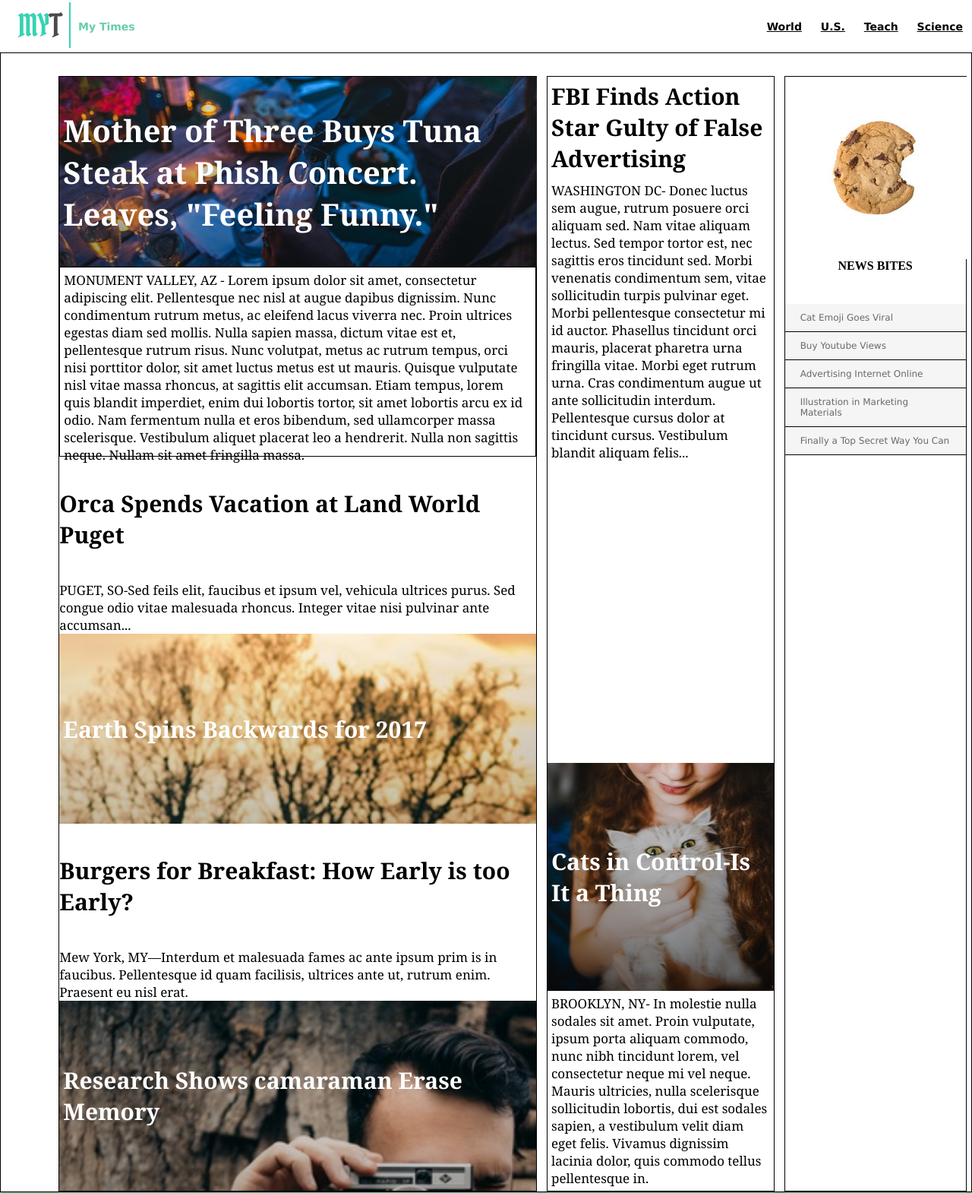
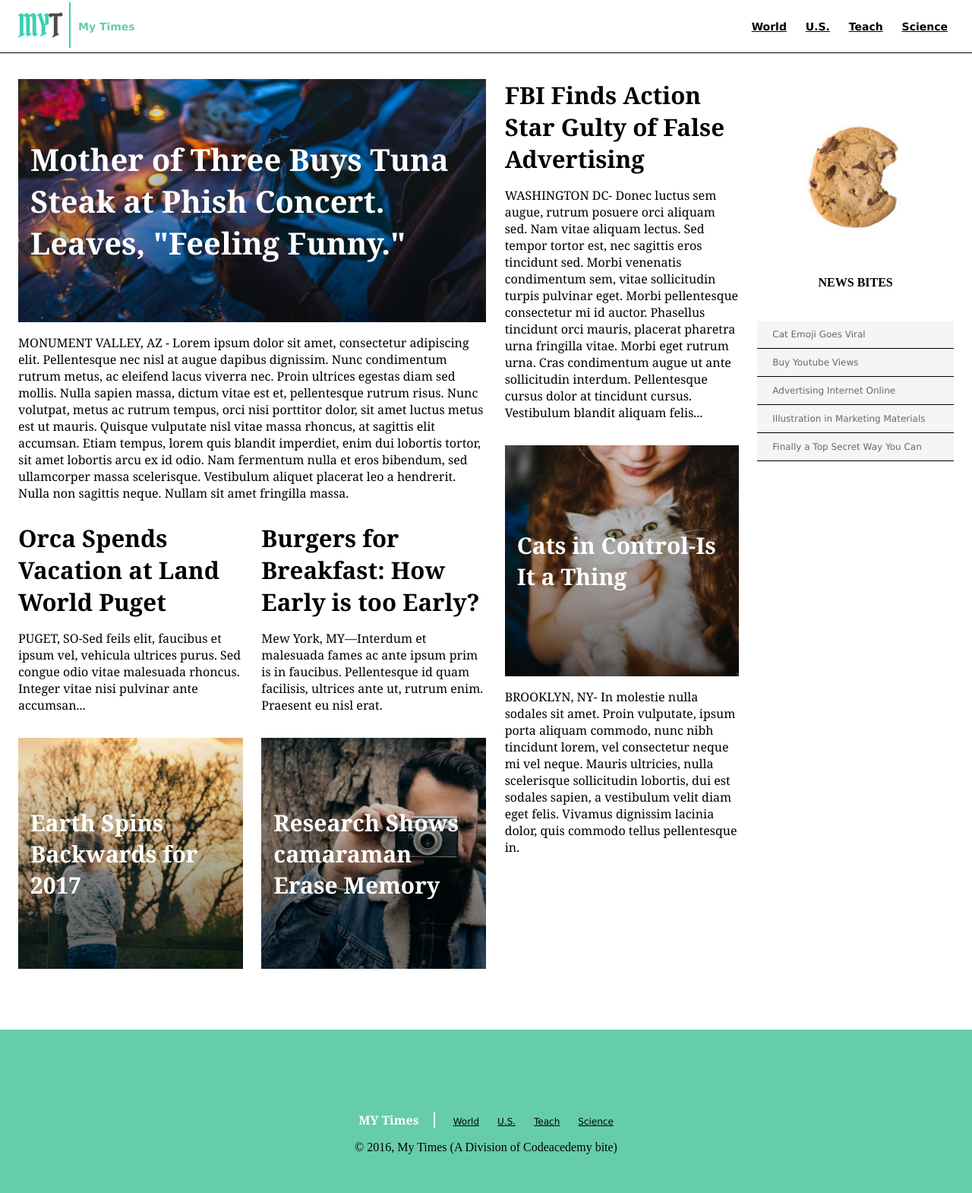
Before and after one commit to Sabzs/MyTimes, a plain HTML site: page index.html in a window 1280 px wide. Shown: the top 1570 px of the page at 76% size. Drawn offline with Linux system fonts and the light colour scheme.

Commit message:
modified entire html syntax and rewrote most of CSS rules

```diff
--- a/index.html
+++ b/index.html
@@ -5,9 +5,10 @@
     <title>My Times</title>
     <link rel="stylesheet" href="resources/css/styles.css" type="text/css">
   </head>
+
   <body>
 
-      <div class="header">
+    <header class="header">
       <div class="header-logo">
         <div class="logo">
          <img src="./resources/images/myt-logo.jpg" alt="logo">
@@ -15,22 +16,23 @@
       <div class="mytimes">My Times</div>
         </div>
         <div class="navigation">
-          <ul>
-            <li><a href="#">World</a></li>
-            <li><a href="#"><span>U.S.</a></li>
-            <li><a href="#">Teach</a></li>
-            <li><a href="#">Science</a></li>
-          </ul>
+          <div class="nav">
+            <span><a href="#">World</a></span>
+            <span><a href="#">U.S.</a></span>
+            <span><a href="#">Teach</a></span>
+            <span><a href="#">Science</a></span>
           </div>
         </div>
+      </header>
 
       <div class="container">
 
         <div class="column-large">
+          <div class="main-story">
             <div class="story-main">
               <p>Mother of Three Buys Tuna Steak at Phish Concert. Leaves, "Feeling Funny."</p>
             </div>
-          <div class="monument">
+            <div class="story">
               <p>MONUMENT VALLEY, AZ - Lorem ipsum dolor sit amet, consectetur adipiscing elit.
                 Pellentesque nec nisl at augue dapibus dignissim. Nunc condimentum rutrum metus,
                 ac eleifend lacus viverra nec. Proin ultrices egestas diam sed mollis. Nulla sapien massa,
@@ -41,41 +43,44 @@
                 Vestibulum aliquet placerat leo a hendrerit. Nulla non sagittis neque. Nullam sit amet fringilla massa.
               </p>
             </div>
-
-          <span class="left">
-            <span class="orca">
-              <p>Orca Spends Vacation at Land World Puget</p>
-            </span>
-            <span class="puget">
+          </div>
+          <div class="other-story">
+            <div class="other-story-left">
+              <div class="other-story-header">
+                <h2>Orca Spends Vacation at Land World Puget</h2>
+              </div>
+              <div class="story">
                 <p>PUGET, SO-Sed feils elit, faucibus et ipsum vel, vehicula ultrices purus.
                   Sed congue odio vitae malesuada rhoncus. Integer vitae nisi pulvinar ante accumsan...
                 </p>
-            </span>
-            <span class="fall">
+              </div>
+              <div class="earth-spins">
                 <p>Earth Spins Backwards for 2017</p>
-            </span>
-          </span>
-          <span class="right">
-            <span class="burgers">
-              <p>Burgers for Breakfast: How Early is too Early?</p>
-            </span>
-            <span class="mewyork">
+              </div>
+            </div>
+
+            <div class="other-story-right">
+              <div class="other-story-header">
+                <h2>Burgers for Breakfast: How Early is too Early?</h2>
+              </div>
+              <div class="story">
                 <p>Mew York, MY—Interdum et malesuada fames ac ante ipsum prim is in faucibus.
                   Pellentesque id quam facilisis, ultrices ante ut, rutrum enim. Praesent eu nisl erat.
                 </p>
-            </span>
-              <span class="camaraman">
+              </div>
+                <div class="camaraman">
                   <p>Research Shows camaraman Erase Memory</p>
-              </span>
-            </span>
+                </div>
+              </div>
+          </div>
         </div>
 
         <div class="column-medium">
             <div class="actionstar">
               <div class="fbi">
-                <p>FBI Finds Action Star Gulty of False Advertising</p>
+                <h2>FBI Finds Action Star Gulty of False Advertising</h2>
               </div>
-              <div class="washington">
+              <div class="story">
                 <p>WASHINGTON DC- Donec luctus sem augue, rutrum posuere orci aliquam sed.
                   Nam vitae aliquam lectus. Sed tempor tortor est, nec sagittis eros tincidunt sed.
                   Morbi venenatis condimentum sem, vitae sollicitudin turpis pulvinar eget.
@@ -84,11 +89,11 @@
                   Pellentesque cursus dolor at tincidunt cursus. Vestibulum blandit aliquam felis...</p>
               </div>
             </div>
-            <div class="controls">
+            <div class="cat-controls">
               <div class="cats">
                 <p>Cats in Control-Is It a Thing</p>
               </div>
-              <div class="brooklyn">
+              <div class="story">
                 <p>BROOKLYN, NY- In molestie nulla sodales sit amet. Proin vulputate, ipsum porta aliquam commodo,
                   nunc nibh tincidunt lorem, vel consectetur neque mi vel neque. Mauris ultricies, nulla scelerisque sollicitudin lobortis,
                   dui est sodales sapien, a vestibulum velit diam eget felis. Vivamus dignissim lacinia dolor, quis commodo tellus pellentesque in.</p>
@@ -103,7 +108,7 @@
           <div class="news-bites">
             <h3>NEWS BITES</h3>
           </div>
-          <div class="nav-tables">
+          <div class="cookie-tables">
             <ul>
               <li>Cat Emoji Goes Viral</li>
               <li>Buy Youtube Views</li>
@@ -115,20 +120,18 @@
         </div>
       </div>
 
-      <footer>
-        <div class="times">
+      <div class="footer">
+        <nav>
+          <div class="mytimes-title">
             MY Times
           </div>
-        <nav>
-          <ul>
-            <li><a href="#"><span>World</a></li>
-            <li><a href="#"><span>U.S.</a></li>
-            <li><a href="#">Teach</a></li>
-            <li><a href="#">Science</a></li>
-          </ul>
+          <span><a href="#">World</a></span>
+          <span><a href="#">U.S.</a></span>
+          <span><a href="#">Teach</a></span>
+          <span><a href="#">Science</a></span>
         </nav>
-        <span>&copy; 2016, My Times (A Division of Codeacedemy bite)</span>
-      </footer>
+        <p>&copy; 2016, My Times (A Division of Codeacedemy bite)</p>
+      </div>
 
   </body>
 </html>
--- a/resources/css/styles.css
+++ b/resources/css/styles.css
@@ -3,12 +3,26 @@
   padding: 0;
   box-sizing: border-box;
 }
+
+body {
+  width: 100%;
+  height: 100%;
+}
+
 /*header section*/
 
 .header {
   display: flex;
+  width: 100%;
   padding: 2px;
+  font-family: Verdana;
+  font-size: 14px;
+  font-weight: bold;
   justify-content: center;
+  background-color: white;
+  border-bottom: 1px solid black;
+  position: fixed;
+  z-index: 1;
 }
 .header-logo {
   display: flex;
@@ -27,148 +41,160 @@
 .navigation {
   display: flex;
   width: 50%;
+  color: black;
+  align-items: center;
   justify-content: flex-end;
-  align-items: center;
-  color: black;
 }
-ul li {
+.nav {
   display: inline-block;
-  padding: 20px 10px;
-  color: Black;
+  padding: 10px 10px;
+  margin-right: 20px;
+}
+span {
+  padding-left: 20px;
 }
 a {
   color: black;
-}
-.header-logo, .navigation {
-  font-family: Verdana;
-  font-size: 14px;
-  font-weight: bold;
 }
 
 /*main container section*/
 .container {
   display: flex;
-  justify-content: space-around;
-  margin: 0 auto;
-  border: 1px solid black;
-  padding-top: 30px;
-  padding-left: 70px;
+  width: 100%;
+  padding: 2rem 1.5rem 5rem 1.5rem;
+  justify-content: space-between;
+  padding-top: 6.5rem;
+}
+.story {
+  display: flex;
+  font-family: Georgia;
+  font-size: 17px
+  color: black;
+  width: 100%;
+  padding-top: 1rem;
+}
+.earth-spins, .camaraman,
+.cats  {
+  font-family: Georgia;
+  font-weight: bold;
+  font-size: 30px;
+  color: white;
+  justify-content: center;
+  align-items: center;
+  padding: 1rem;
 }
 
 /*large column section*/
 .column-large {
-  display: inline;
-  justify-content: space-around;
-  width: 630px;
-  border: 1px solid black;
+  display: flex;
+  flex-direction: column;
+  width: 50%;
+}
+.main-story {
+  display: flex;
+  width: 100%;
+  flex-direction: column;
 }
 .story-main {
   display: flex;
-  text-align: left;
-  align-items: center;
-  width: 630px;
-  height: 300px;
-
+  background-image: url("../images/story-main.png");
+  background-repeat: no-repeat;
+  background-size: cover;
+  background-position: center;
+  width: 100%;
+  height: 20rem;
+}
+.story-main p {
+  display: flex;
   font-family: Georgia;
   font-weight: bold;
   font-size: 40px;
   color: white;
+  padding: 1rem;
+  align-items: center;
+  justify-content: center;
 }
-.story-main {
-    background-image: url("../images/story-main.png");
-    background-repeat: no-repeat;
+.other-story {
+  display: flex;
+  width: 100%;
+  justify-content: space-between;
 }
-.monument {
+.other-story-left,
+.other-story-right {
   display: flex;
-  border: 1px solid black;
-  margin-top: 0;
-  margin-left: 20px
+  width: 48%;
+  flex-direction: column;
 }
-
-.fall {
+.other-story-header {
   display: flex;
+  width: 100%;
+  font-family: Georgia;
+  font-size: 1.3rem;
+  font-weight: bold;
+  padding-top: 1.7rem;
+}
+.earth-spins {
+  display: flex;
+  width: 100%;
+  margin-top: 2rem;
+  height: 19rem;
+  justify-content: center;
   background-image: url("../images/fall-season.png");
   background-repeat: no-repeat;
   background-size: cover;
+  background-position: center;
 }
 .camaraman {
   display: flex;
+  width: 100%;
+  margin-top: 2rem;
+  height: 19rem;
   background-image: url("../images/camaraman.png");
   background-repeat: no-repeat;
   background-size: cover;
-}
-.fall, .camaraman, .cats {
-  display: flex;
-  flex-direction: column;
-  justify-content: center;
-  height: 300px;
-  margin-top: 15px;
-
-  font-family: Georgia;
-  font-weight: bold;
-  font-size: 30px;
-  color: white;
-}
-.orca, .burgers, .fbi {
-  margin: 0;
-  margin-bottom: 0;
-  font-family: Georgia;
-  font-weight: bold;
-  font-size: 30px;
-  color: black;
-}
-.monument, .puget,
-.mewyork, .washington,
-.brooklyn {
-  font-family: Georgia;
-  font-size: 17px;
-  color: black;
-}
-.story-main, .monument,
-.orca, .purget, .fall,
-.burgers, .newyork,
-.camaraman {
-  padding: 5px;
-  margin: 0 auto;
-  height: 250px
+  background-position: center;
 }
 
 /*medium column section*/
 .column-medium {
   display: flex;
   flex-direction: column;
-  justify-content: space-between;
   align-items: center;
-  width: 300px;
-  border: 1px solid black;
+  width: 25%;
+}
+.fbi {
+  display: flex;
+  font-family: Georgia;
+  font-size: 1.3rem;
+  font-weight: bold;
 }
 .cats {
+  display: flex;
+  width: 100%;
+  margin-top: 2rem;
+  height: 19rem;
   background-image: url("../images/Cat-Ceo.png");
   background-repeat: no-repeat;
-}
-.fbi, .washington,
-.cats, .brooklyn {
-  padding: 5px;
-  margin: auto;
+  background-size: cover;
+  background-position: center;
 }
 
 /*small column section*/
 .column-small {
-  width: 240px;
-  border: 1px solid black;
-}
-.cookie {
-  height: 240px;
+  width: 21%;
 }
 
+.cookie img {
+  display: flex;
+  width: 100%;
+}
 .news-bites h3 {
   font-size: 16px;
   font-weight: bold;
   margin-bottom: 41px;
   text-align: center;
 }
-
-.nav-tables ul li {
+.cookie-tables ul li {
   display: block;
   padding: 11px 20px;
   border-bottom: 1px solid black;
@@ -177,29 +203,36 @@ a {
   font-size: 12px;
   color: DimGray;
 }
-footer {
+
+/*footer section...*/
+
+.footer {
   display: flex;
   flex-direction: column;
   justify-content: center;
   text-align: center;
-
   width: 100%;
-  height: 325px;
+  height: 17rem;
   background-color: MediumAquamarine;
   margin: auto;
+}
+.mytimes-title {
+  display: inline-block;
+  padding-right: 1.2rem;
+  border-right: 2px solid white;
+  font-family: Georgia;
+  font-size: 1rem;
+  font-weight: bold;
+  color: white;
+}
+.footer a {
+  display: inline-block;
   font-family: Verdana;
   font-size: 12px;
 }
-.times {
-  display: inline-block;
-  padding-right: 25px;
-  border-right: 2px solid white;
-  font-family: Georgia;
-  font-size: 16px;
-  font-weight: bold;
-  color: white;
+.footer p {
+  display: flex;
+  justify-content: center;
+  align-items: center;
+  padding-top: 1rem;
 }
-footer nav {
-  display: inline-block;
-  padding-left: 25px;
-}
```
Lines whose indentation alone changed are shown as unchanged.
